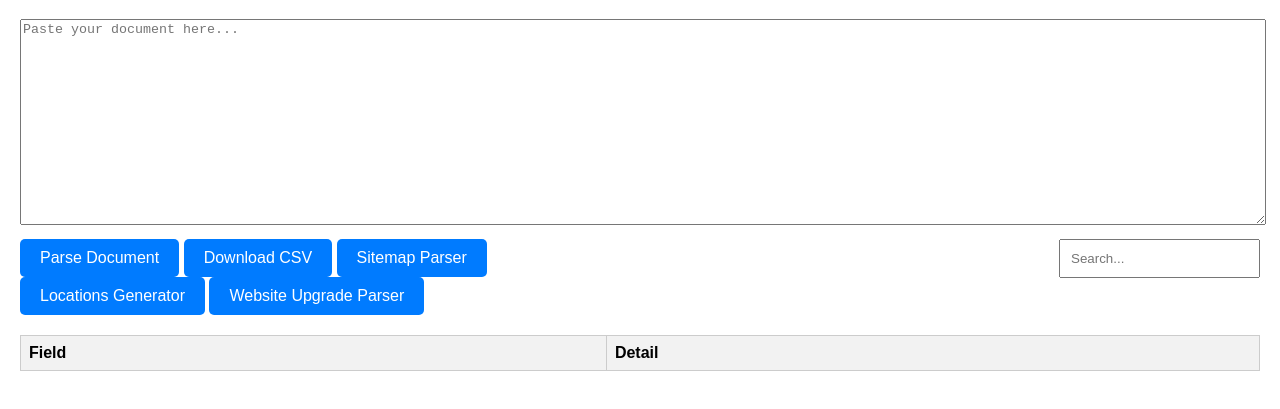
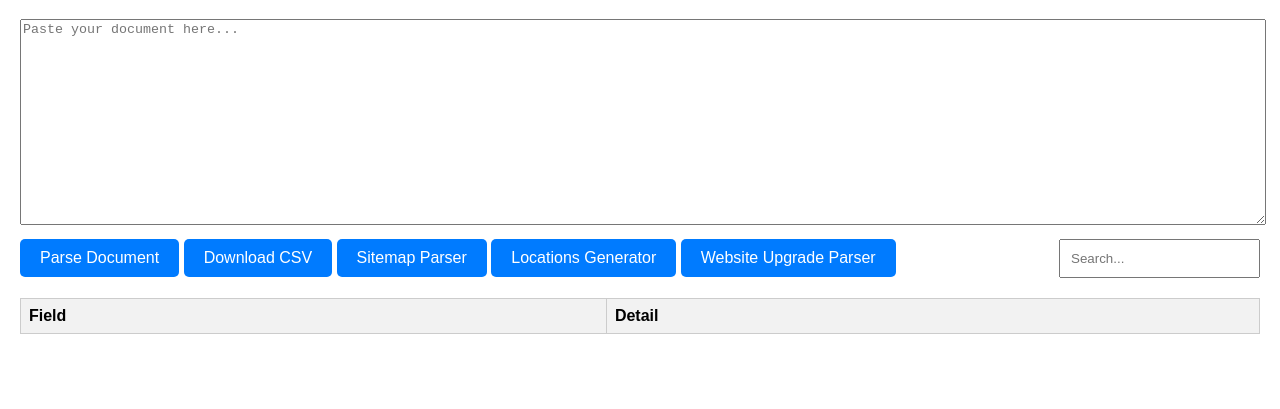
Before and after one commit to Yuwiiii/localsearch-webinfo-parser, a website: page index.html in a window 1280 px wide. Shown: the part 61-470 px from the top of the page. Drawn offline with Linux system fonts and the light colour scheme; some packages are replaced by stand-ins of ours; a script that the page names is missing.

Commit message:
Update parser.css

```diff
--- a/css/parser.css
+++ b/css/parser.css
@@ -21,10 +21,10 @@ textarea {
 }
 .column1{
     display: inline-block;
-    width: 50%;
+    width: 75%;
 }
 .column2{
-    width: 50%;
+    width: 25%;
     text-align: right;
 }
 table {
```
